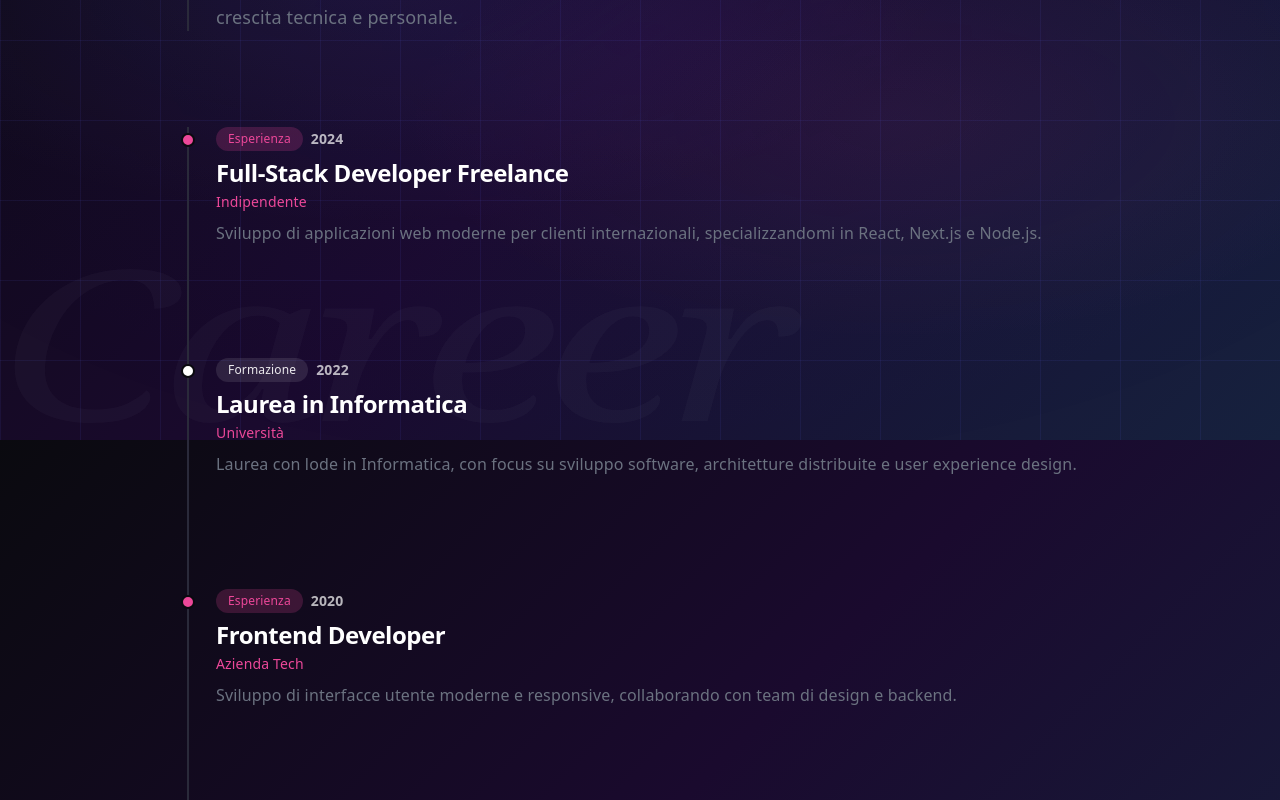
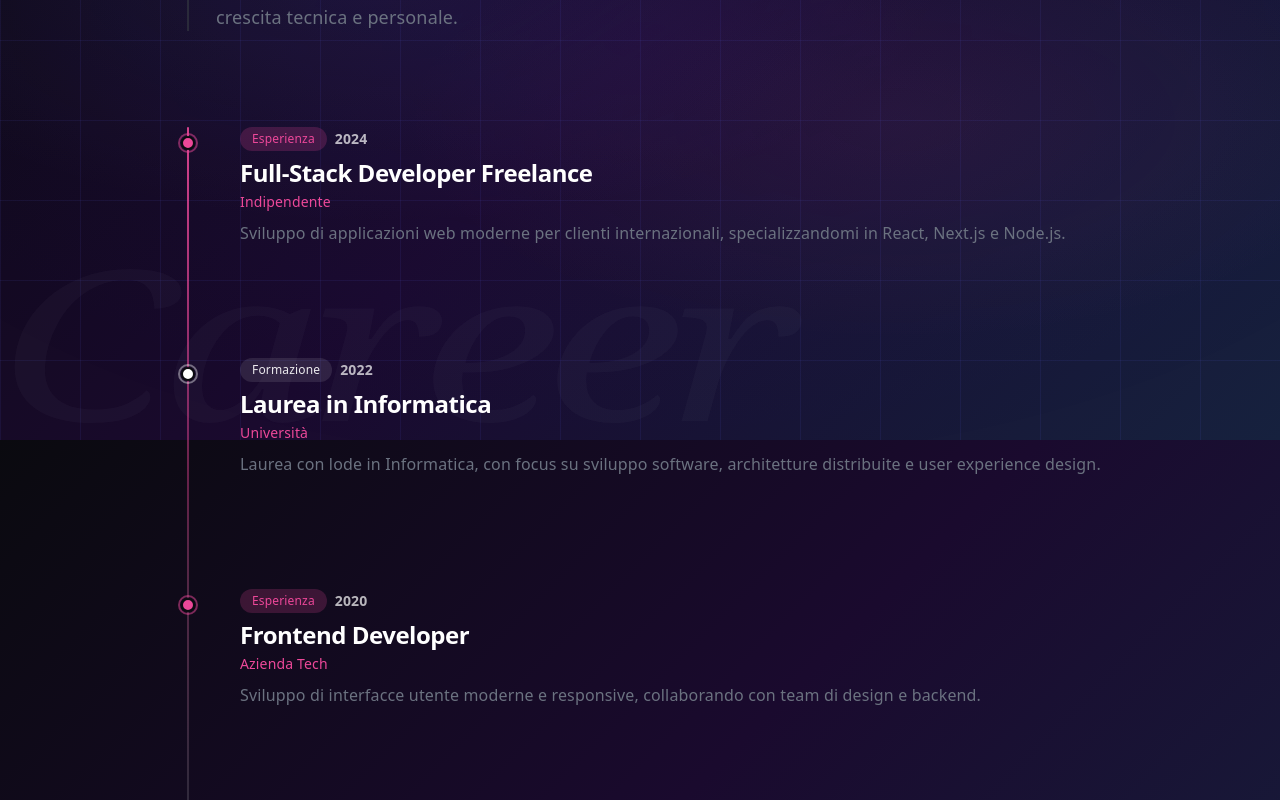
Before and after one commit to RobertoScarci/personal-portfolio, a Next.js app: page /carriera in a window 1280 px wide. Shown: the part 360-1160 px from the top of the page. Built offline with nearby package versions, Linux system fonts and the light colour scheme.

Commit message:
carriera: linea timeline si unisce ai pallini prima (rootMargin più permissivo)
Co-authored-by: Cursor <cursoragent@cursor.com>

```diff
--- a/src/components/CareerTimeline.tsx
+++ b/src/components/CareerTimeline.tsx
@@ -1,5 +1,6 @@
 'use client';
 
+import { useEffect, useLayoutEffect, useRef, useState } from 'react';
 import { motion } from 'framer-motion';
 import ScrollRevealSection from '@/components/ScrollRevealSection';
 
@@ -15,40 +16,146 @@ interface CareerTimelineProps {
   items: TimelineItem[];
 }
 
+/** Offset dal top della riga al centro del pallino (pt-1.5 = 6px + metà dot 7px ≈ 13px) */
+const DOT_CENTER_OFFSET = 20;
+
 export default function CareerTimeline({ items }: CareerTimelineProps) {
+  const containerRef = useRef<HTMLDivElement>(null);
+  const rowRefs = useRef<(HTMLDivElement | null)[]>([]);
+  const observersRef = useRef<IntersectionObserver[]>([]);
+  const [lineHeightPx, setLineHeightPx] = useState(0);
+  const [revealedIndex, setRevealedIndex] = useState(0);
+
+  // Misura la Y del centro di ogni pallino rispetto al container
+  const measureDotPositions = () => {
+    const container = containerRef.current;
+    if (!container) return;
+    const positions: number[] = [];
+    rowRefs.current.forEach((row, i) => {
+      if (row) {
+        const top = row.offsetTop;
+        positions[i] = top + DOT_CENTER_OFFSET;
+      }
+    });
+    return positions;
+  };
+
+  // Misura posizioni dei pallini dopo il layout
+  useLayoutEffect(() => {
+    const positions = measureDotPositions();
+    if (positions && positions.length > 0) {
+      setLineHeightPx(positions[0]);
+    }
+  }, [items.length]);
+
+  // Aggiorna l'altezza della linea quando cambia revealedIndex
+  useEffect(() => {
+    const positions = measureDotPositions();
+    if (positions && positions.length > 0 && revealedIndex < positions.length) {
+      setLineHeightPx(positions[revealedIndex]);
+    }
+  }, [revealedIndex, items.length]);
+
+  // Intersection Observer: quando una riga entra in view, estendi la linea fino a quel pallino (effetto loading bar)
+  useEffect(() => {
+    const observe = () => {
+      observersRef.current.forEach((o) => o.disconnect());
+      observersRef.current = [];
+      rowRefs.current.forEach((row, index) => {
+        if (!row) return;
+        const observer = new IntersectionObserver(
+          (entries) => {
+            entries.forEach((entry) => {
+              if (entry.isIntersecting) {
+                setRevealedIndex((prev) => Math.max(prev, index));
+              }
+            });
+          },
+          { root: null, rootMargin: '10% 0px -25% 0px', threshold: 0 }
+        );
+        observer.observe(row);
+        observersRef.current.push(observer);
+      });
+    };
+
+    const t = setTimeout(observe, 150);
+    return () => {
+      clearTimeout(t);
+      observersRef.current.forEach((o) => o.disconnect());
+      observersRef.current = [];
+    };
+  }, [items.length]);
+
+  // Misura di nuovo su resize
+  useEffect(() => {
+    const onResize = () => {
+      const positions = measureDotPositions();
+      if (positions && revealedIndex < positions.length) {
+        setLineHeightPx(positions[revealedIndex]);
+      }
+    };
+    window.addEventListener('resize', onResize);
+    return () => window.removeEventListener('resize', onResize);
+  }, [revealedIndex]);
+
   return (
-    <div className="relative">
-      <div className="flex flex-col md:flex-row md:gap-0 gap-6">
-        {/* Colonna linea — stessa larghezza di About (w-14), linea animata */}
-        <div className="hidden md:flex md:w-14 md:flex-shrink-0 md:justify-center md:relative">
+    <div ref={containerRef} className="relative">
+      {/* Linea unica: si rivela progressivamente dall’alto fino al pallino “raggiunto” (effetto loading bar) */}
       <motion.div
-            className="absolute left-1/2 top-0 bottom-0 w-0.5 bg-border -translate-x-1/2 origin-top"
-            initial={{ scaleY: 0 }}
-            animate={{ scaleY: 1 }}
-            transition={{ duration: 0.8, ease: [0.16, 1, 0.3, 1], delay: 0.2 }}
+        className="absolute left-[1.75rem] top-0 w-0.5 -translate-x-1/2 overflow-hidden hidden md:block"
+        initial={{ height: 0 }}
+        animate={{ height: lineHeightPx }}
+        transition={{ duration: 0.6, ease: [0.16, 1, 0.3, 1] }}
+        aria-hidden
+      >
+        <div className="h-full w-full rounded-full bg-gradient-to-b from-accent/90 via-accent/40 to-border" />
+      </motion.div>
+
+      <div className="flex flex-col gap-y-24 md:gap-y-28">
+        {items.map((item, index) => (
+          <div
+            key={index}
+            ref={(el) => { rowRefs.current[index] = el; }}
+            className="grid grid-cols-1 md:grid-cols-[3.5rem_1fr] md:gap-x-6"
+          >
+            {/* Cella pallino: centrato sulla linea (la linea passa dal centro) */}
+            <div className="hidden md:flex md:items-start md:justify-center pt-1.5">
+              <motion.div
+                className="relative w-5 h-5 flex items-center justify-center flex-shrink-0 z-10"
+                initial={{ opacity: 0 }}
+                whileInView={{ opacity: 1 }}
+                viewport={{ once: true, amount: 0.2 }}
+                transition={{ duration: 0.3, delay: 0.2 }}
+              >
+                <motion.span
+                  className={`absolute inset-0 rounded-full border-2 ${
+                    item.type === 'education' ? 'border-foreground/40' : 'border-accent/50'
+                  }`}
+                  initial={{ scale: 0.3, opacity: 0 }}
+                  whileInView={{ scale: 1, opacity: 1 }}
+                  viewport={{ once: true, amount: 0.2 }}
+                  transition={{ type: 'spring', stiffness: 260, damping: 24, delay: 0.15 }}
                 />
-        </div>
-
-        {/* Colonna contenuto — gap come About (gap-24 md:gap-28), titoli distaccati dalla linea */}
-        <div className="flex-1 min-w-0 flex flex-col gap-24 md:gap-28">
-          {items.map((item, index) => (
-            <ScrollRevealSection key={index} delay={0.05 + index * 0.06}>
-              <div className="relative flex items-start gap-6">
-                {/* Pallino sulla linea — stesso posizionamento di About (-left-7) */}
                 <motion.div
-                  className={`hidden md:block absolute -left-7 top-1.5 w-3.5 h-3.5 rounded-full border-2 border-background -translate-x-1/2 flex-shrink-0 z-10 ${
+                  className={`absolute w-3.5 h-3.5 rounded-full border-2 border-background ${
                     item.type === 'education' ? 'bg-foreground' : 'bg-accent'
                   }`}
-                  initial={{ scale: 0, opacity: 0 }}
-                  animate={{ scale: 1, opacity: 1 }}
+                  initial={{ scale: 0 }}
+                  whileInView={{ scale: 1 }}
+                  viewport={{ once: true, amount: 0.2 }}
                   transition={{
                     type: 'spring',
                     stiffness: 400,
-                    damping: 28,
-                    delay: 0.4 + index * 0.12,
+                    damping: 20,
+                    delay: 0.3,
                   }}
+                  whileHover={{ scale: 1.25 }}
                 />
-                <div className="flex-1 min-w-0 pl-0 md:pl-0">
+              </motion.div>
+            </div>
+
+            <ScrollRevealSection delay={0.05 + index * 0.06}>
+              <div className="min-w-0 pt-0 pb-0">
                 <div className="flex items-center gap-2 mb-2">
                   <span
                     className={`px-3 py-1 rounded-full text-xs font-medium ${
@@ -63,12 +170,13 @@ export default function CareerTimeline({ items }: CareerTimelineProps) {
                 </div>
                 <h3 className="text-xl md:text-2xl font-bold mb-1">{item.title}</h3>
                 <p className="text-accent font-medium text-sm mb-2">{item.organization}</p>
-                  <p className="text-muted-foreground text-sm md:text-base leading-relaxed">{item.description}</p>
-                </div>
+                <p className="text-muted-foreground text-sm md:text-base leading-relaxed">
+                  {item.description}
+                </p>
               </div>
             </ScrollRevealSection>
+          </div>
         ))}
-        </div>
       </div>
     </div>
   );
```
Lines whose indentation alone changed are shown as unchanged.
